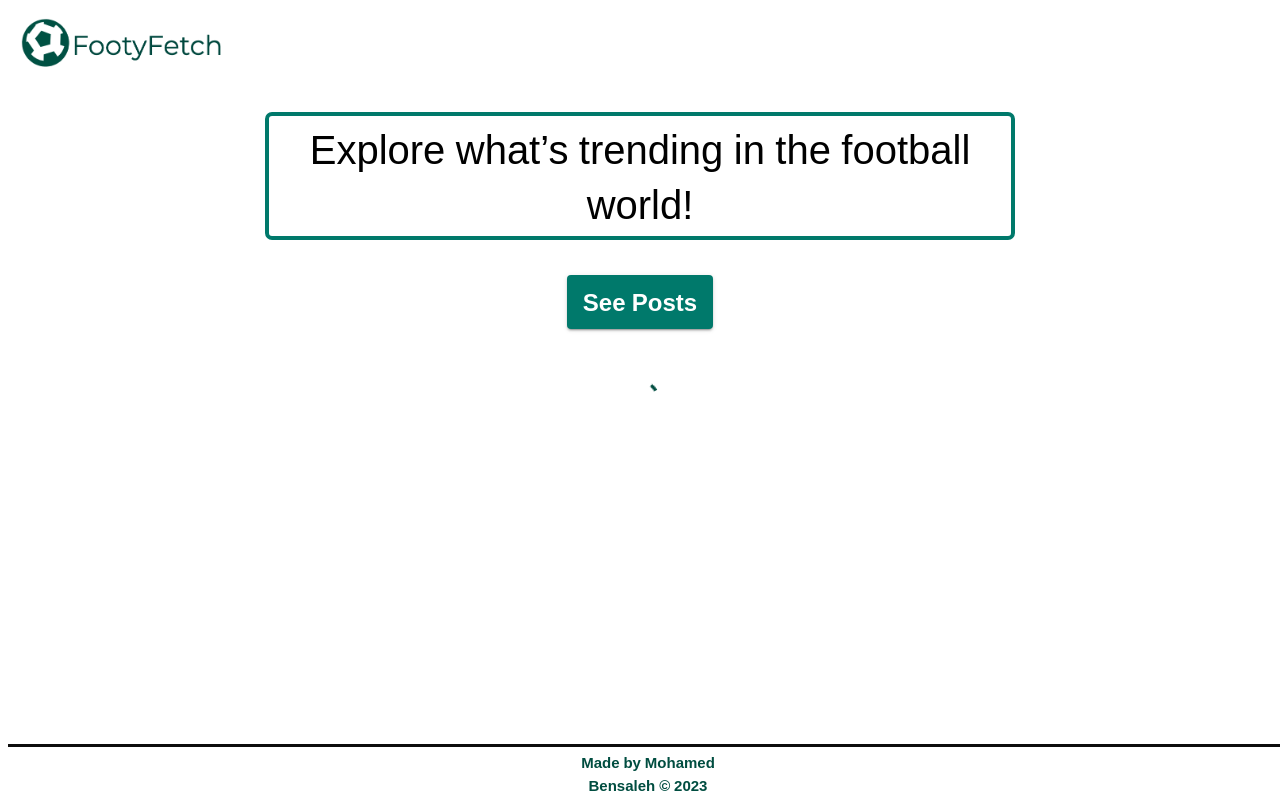
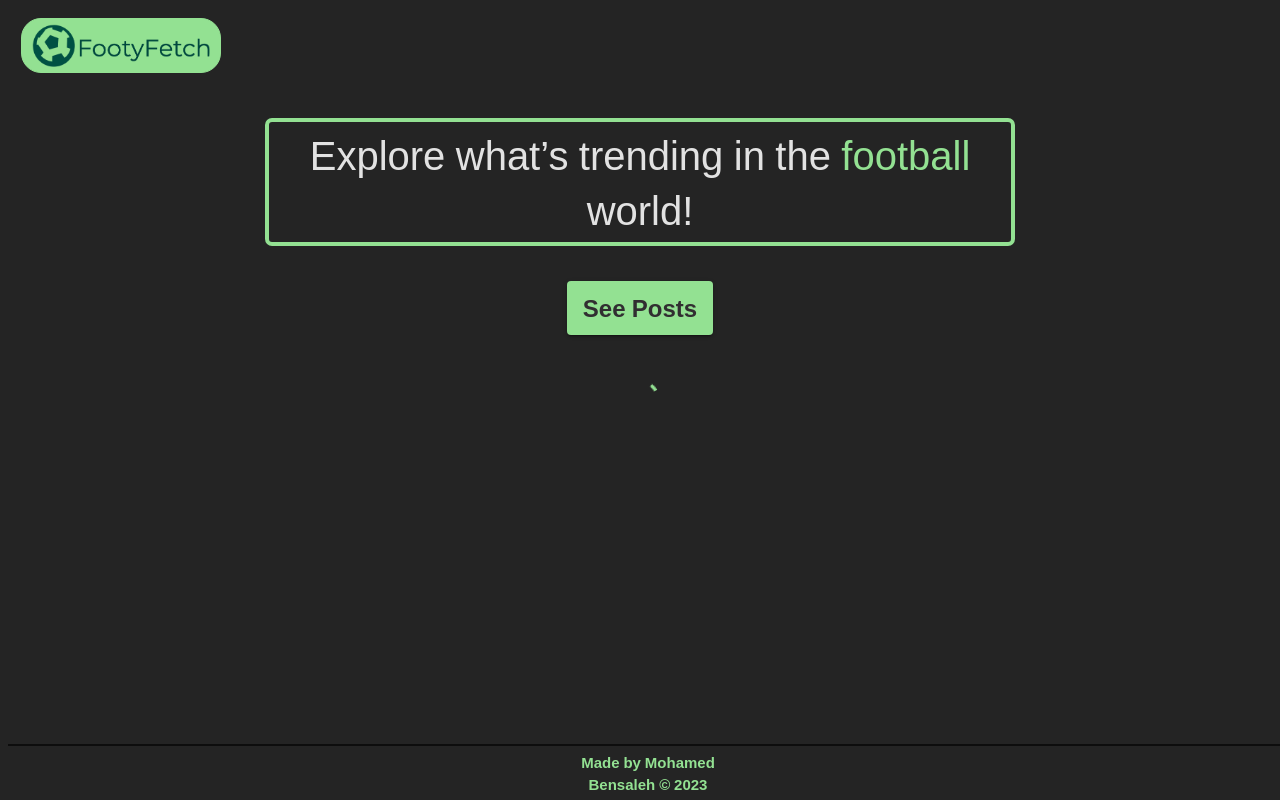
Before and after one commit to MoBensaleh/Footy-Fetch, a React (Create React App) app in the folder client/: page / in a window 1280 px wide. Built offline with nearby package versions, Linux system fonts and the light colour scheme; no server answers.

Commit message:
refactoring

```diff
--- a/client/src/App.tsx
+++ b/client/src/App.tsx
@@ -1,7 +1,7 @@
 import "./styles/App.module.css";
 import { BrowserRouter, Routes, Route } from "react-router-dom";
 import Home from "./pages/HomePage";
-import { ThemeProvider } from "@mui/material";
+import { ThemeProvider, GlobalStyles } from "@mui/material";
 import { createTheme } from "@mui/material/styles";
 
 const theme = createTheme({
@@ -9,6 +9,10 @@ const theme = createTheme({
     fontFamily: ["Noto Sans Buhid", "sans-serif"].join(","),
   },
   palette: {
+    background: {
+      default: "#242424"
+
+    },
     primary: {
       main: "#48a4c8",
       contrastText: "#fff",
@@ -22,6 +26,11 @@ const theme = createTheme({
 function App() {
   return (
     <ThemeProvider theme={theme}>
+      <GlobalStyles
+          styles={{
+            body: { backgroundColor: "#242424" },
+          }}
+        />
       <BrowserRouter>
         <Routes>
           <Route path="/" element={<Home />} />
--- a/client/src/components/Analytics/index.tsx
+++ b/client/src/components/Analytics/index.tsx
@@ -7,7 +7,7 @@ import styles from '../../styles/Analytics.module.scss';
 
 
 const Analytics: React.FC = () => {
-    const [data, setData] = useState<AnalyticsData | null>(null);
+    const [data, setData] = useState<AnalyticsData | any>(null);
 
     useEffect(() => {
         // Fetch analytics data
@@ -27,8 +27,8 @@ const Analytics: React.FC = () => {
 
     const { postsCountLastWeek, mostCommentedPostLastWeek, userInteractionGrowth } = data;
     const postsCount = postsCountLastWeek;
-    const mostCommentedPost = mostCommentedPostLastWeek[0]?.allPosts ?? null;
-    const growthRate = userInteractionGrowth[0]?.weeklyGrowthRate ?? null;;
+    const mostCommentedPost = mostCommentedPostLastWeek;
+    const growthRate = userInteractionGrowth.growth;
 
     return (
         <div className={styles.analytics}>
--- a/client/src/components/Footer/index.tsx
+++ b/client/src/components/Footer/index.tsx
@@ -11,8 +11,8 @@ const Footer: React.FC = () => {
   return (
     <BottomNavigation
       sx={{
-        backgroundColor: "background.main",
-        borderTop: "3px solid #0d0d0d",
+        backgroundColor: "inherit",
+        borderTop: "2px solid #0d0d0d",
         bottom: 0,
         width: '100%',
         position: 'absolute',
@@ -36,7 +36,7 @@ const Footer: React.FC = () => {
             <Link
               target="_blank"
               href="https://github.com/MoBensaleh/Footy-Fetch"
-              color="inherit"
+              color="#005143"
               sx={{
                 textDecoration: "none",
               }}
--- a/client/src/components/Post/index.tsx
+++ b/client/src/components/Post/index.tsx
@@ -114,7 +114,7 @@ const Post: React.FC<PostProps> = ({ categoryType, title, description = "", exte
   };
 
   return (
-    <Card className={styles.card} sx={{ maxWidth: 1000 }}>
+    <Card className={styles.card} sx={{ maxWidth: 1000, backgroundColor: "#343434", border: "none" }}>
       <CardActionArea>
         <CardContent>
           <Typography className={styles.title} component="p">{title}</Typography>
@@ -147,7 +147,7 @@ const Post: React.FC<PostProps> = ({ categoryType, title, description = "", exte
                 href={externalLink}
                 className={styles.button}
               >
-                <Typography variant="body2">
+                <Typography variant="body2" sx={{fontWeight: 900, fontSize: 18}}>
                   {categoryType === "general" ? "See Video" : "See News Article"}
                 </Typography>
               </Button>
--- a/client/src/pages/HomePage.tsx
+++ b/client/src/pages/HomePage.tsx
@@ -17,7 +17,7 @@ const HomePage: React.FC = () => {
       <Link href="/">
         <img src="/logo.png" className={styles.logo} alt="FootyFetch Logo" />
       </Link>
-      <h1 className={styles.title}>Explore what’s trending in the football world!</h1>
+      <h1 className={styles.title}>Explore what’s trending in the <span className={styles.football}>football</span> world!</h1>
       {!showCategories && (
         <Typography component="div" align="center" className={styles.home__buttons_wrapper}>
           <Button
--- a/client/src/styles/Analytics.module.scss
+++ b/client/src/styles/Analytics.module.scss
@@ -23,7 +23,6 @@
         gap: 10px;
         @media screen and (min-width: 550px) {
             gap:40px;
-
         }
     }
 }
@@ -40,7 +39,8 @@
 
 .postsCount,
 .growth {
-    background-color: #f8f8f8;
+    background-color: #343434;
+    color: #EBEBEB;
     border-radius: 50px;
     padding: 6px;
     width: 100%;
@@ -54,8 +54,13 @@
         font-size: 1.2em;
         margin-bottom: 10px;
     }
+    h1{
+        font-size: 1.6em;
+        margin-bottom: 5px;
 
-    p {
+    }
+
+    p{
         font-size: 1em;
         margin: 0;
     }
--- a/client/src/styles/App.module.css
+++ b/client/src/styles/App.module.css
@@ -9,8 +9,8 @@
   --fs-4: 1.3rem;
 
   /*Colors*/
-  --clr-primary: #004d40;
-  --clr-selected: #00796b;
+  --clr-primary: #93e192;
+  --clr-selected: #005143;
   --clr-black: rgb(45, 45, 45);
   --clr-white: #fff;
 
--- a/client/src/styles/Category.module.scss
+++ b/client/src/styles/Category.module.scss
@@ -14,10 +14,12 @@
     font-size: 1.3rem;
     text-transform: none;
     margin: 0 10px;
-    background-color: var(--clr-selected);
+    background-color: var(--clr-primary);
+    color: #312E31;
 
     &:hover {
-      background-color: var(--clr-primary);
+      background-color: var(--clr-selected);
+      color: rgba(255, 255, 255, 0.87);
     }
 
     @media screen and (min-width: 550px) {
--- a/client/src/styles/HomePage.module.scss
+++ b/client/src/styles/HomePage.module.scss
@@ -3,6 +3,12 @@
     max-width: 200px;
     margin-left: 13px;
     margin-top: 10px;
+    background-color: var(--clr-primary);
+    border: 1px solid var(--clr-primary);
+    border-radius: 20px;
+    padding: 5px 10px 5px 10px;
+  }
+  .football{
     color: var(--clr-primary);
   }
 
@@ -14,8 +20,9 @@
     margin-top: 20px;
     padding: 5px;
     max-width: 750px;
-    border: 4px solid var(--clr-selected);
+    border: 4px solid var(--clr-primary);
     border-radius: 7px;
+    color: rgba(255, 255, 255, 0.87);
 
     @media screen and (min-width: 550px) {
       font-size: var(--fs-1);
@@ -27,7 +34,8 @@
     font-size: 1.3rem;
     text-transform: none;
     margin: 20px 10px;
-    background-color: var(--clr-selected);
+    background-color: var(--clr-primary);
+    color: #312E31;
 
     &:hover {
       background-color: var(--clr-primary);
--- a/client/src/styles/Post.module.scss
+++ b/client/src/styles/Post.module.scss
@@ -3,6 +3,8 @@
   box-shadow: 0 4px 8px rgba(0, 0, 0, 0.1);
   transition: all 0.3s ease-in-out;
   padding-bottom: 20px;
+  border-radius: 50px;
+
 
   &:hover {
     transform: translateY(-3px);
@@ -12,7 +14,7 @@
   .title {
     font-weight: bold;
     font-size: 1.5rem;
-    color: #004d40;
+    color: rgba(255, 255, 255, 0.87);
     text-align: center;
   }
 
@@ -27,14 +29,15 @@
     text-transform: none;
     margin: 0 auto;
     display: flex;
-    background-color: var(--clr-selected);
-    color: #fff;
+    background-color: var(--clr-primary);
+    color: #312E31;
     padding: 8px 12px;
     border-radius: 3px;
     transition: background-color 0.3s ease-in-out;
 
     &:hover {
-      background-color: var(--clr-primary);
+      background-color: var(--clr-selected);
+      color: rgba(255, 255, 255, 0.87);
     }
 
     @media screen and (min-width: 550px) {
```
Also changed, not shown: client/src/components/Analytics/types.ts (+8 -2 lines), 1 other file (tests, documents, lock files or other folders).
